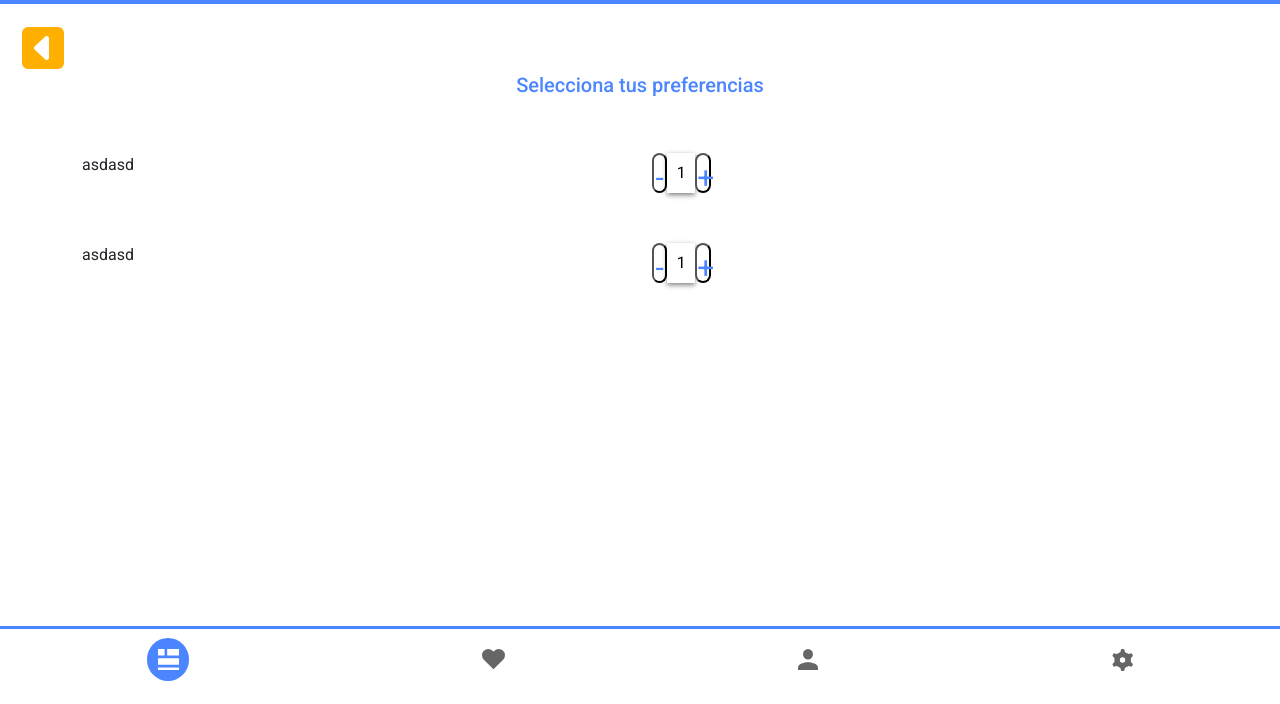
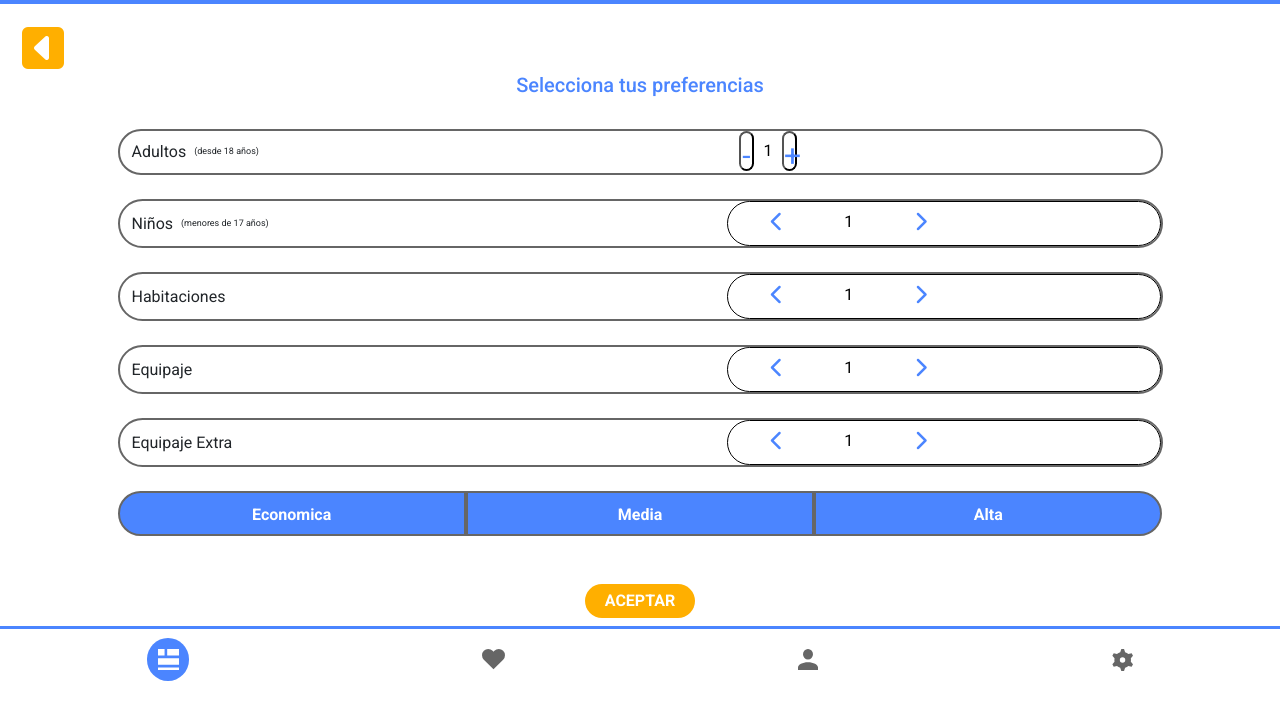
Before and after one commit to tobaweb/AppMobileVuelo, a website: page preferencias.html in a window 1280 px wide. Shown: the part 114-818 px from the top of the page. Drawn offline with nearby package versions, Linux system fonts and the light colour scheme.

Commit message:
Preferencias Final
Terminando preferencias

```diff
--- a/css/jquery.nice-number.css
+++ b/css/jquery.nice-number.css
@@ -17,6 +17,7 @@
   margin: 0;
 }
 
+
 button{
   border-radius: 10px;
   background-color: white;
--- a/css/styles.css
+++ b/css/styles.css
@@ -261,12 +261,119 @@ input{
     border: none;
     outline: none;
     padding: 5px;
-    box-shadow: 0 2px 5px rgba(0, 0, 0,.5);
 }
 input:hover,
 input:focus{
     background-color: rgb(108, 105, 104);
     color: white;
+}
+
+.texto-preferencias2{
+    margin: 0px;
+}
+.texto-preferencias{
+    font-size: 9px;
+    padding-left: 8px;
+    margin: 0px;
+}
+.background-prefe{
+    border-radius: 45px;
+    border-width: 2px;
+    border-style: solid;
+    border-color: #666666;
+}
+
+.fa-chevron-left{
+    display: flex;
+    align-items: center;
+    justify-content: center;
+    font-size: 20px;
+}
+.fa-chevron-right{
+    display: flex;
+    align-items: center;
+    justify-content: center;
+    font-size: 20px;
+}
+.boton-flecha{
+    width: 50%;
+    border: none;
+    border-radius: 10px 0px 0px 10px;
+}
+.boton-flecha2{
+    width: 50%;
+    border: none;
+    border-radius: 0px 45px 45px 0px;
+}
+.caja{
+    height: 45px;
+    border-radius: 45px;
+    border-width: 1px;
+    border-style: solid;
+    border-color: black;
+}
+
+.economica{
+    height: 45px;
+    color: white;
+    font-weight: bolder;
+    background-color: #4B85FF ;
+    border-radius: 45px 0px 0px 45px;
+    border-width: 2px;
+    border-style: solid;
+    border-color: #666666;
+}
+.economica p{
+    text-align: center;
+    padding-top: 10px;
+}
+.media p{
+    text-align: center;
+    padding-top: 10px;
+    }
+.alta p{
+    text-align: center;
+    padding-top: 10px;
+    }
+.economica:hover{
+    background-color: #FFAF00 ;
+    border-radius: 45px 0px 0px 45px;
+
+}
+.media{
+    height: 45px;
+    color: white;
+    font-weight: bolder;
+    background-color: #4B85FF ;
+    border-radius: 0px 0px 0px 0px;
+    border-width: 2px;
+    border-style: solid;
+    border-color: #666666;
+}
+.media:hover{
+    background-color: #FFAF00 ;
+    border-radius: 0px 0px 0px 0px;
+}
+.alta{
+    height: 45px;
+    color: white;
+    font-weight: bolder;
+    background-color: #4B85FF ;
+    border-radius: 0px 45px 45px 0px;
+    border-width: 2px;
+    border-style: solid;
+    border-color: #666666;
+}
+.alta:hover{
+    background-color: #FFAF00 ;
+    border-radius: 0px 45px 45px 0px;
+}
+a{
+    text-decoration: none;
+}
+.prefe-aceptar{
+    display: flex;
+
 }
 
 footer{
--- a/preferencias.html
+++ b/preferencias.html
@@ -1,15 +1,18 @@
 <!doctype html>
 <html lang="es">
     <head>
+
     <!-- Required meta tags -->
     <meta charset="utf-8">
     <meta name="viewport" content="width=device-width, initial-scale=1">
     <script src="https://kit.fontawesome.com/2374f966d9.js" crossorigin="anonymous"></script>
     <!-- Bootstrap CSS -->
+
     <link rel="stylesheet" href="./node_modules/bootstrap/dist/css/bootstrap.min.css">
     <link rel="stylesheet" href="css/styles.css">
+    <link rel="stylesheet" href="css/jquery.nice-number.css">
 
-    <link rel="stylesheet" href="css/jquery.nice-number.css">
+
 
     <title>Vuela Ya!</title>
     </head>
@@ -47,32 +50,115 @@
     </main>
 
 
-    <div class="container mt-5">
+    <div class="container mt-4">
         <div class="row">
-            <div class="col-6">
-                <p>asdasd</p>
+            <div class="col-11 mx-auto background-prefe">
+                <div class="row">
+            <div class="col-7 d-flex align-items-center">
+                <p class="texto-preferencias2">Adultos</p><p class="texto-preferencias">(desde 18 años)</p>
             </div>
-            <div class="col-6">
-                <div class="box">
-                    <input type="number" value="1">
+                    <div class="col-5">
+                        <div class="box">
+                            <input type="number" value="1">
+                        </div>
+                    </div>
                 </div>
             </div>
         </div>
     </div>
 
 
-    <div class="container mt-5">
+
+    <div class="container mt-4">
         <div class="row">
-            <div class="col-6">
-                <p>asdasd</p>
+            <div class="col-11 mx-auto background-prefe">
+                <div class="row">
+            <div class="col-7 d-flex align-items-center">
+                <p class="texto-preferencias2">Niños</p><p class="texto-preferencias">(menores de 17 años)</p>
             </div>
-            <div class="col-6">
-                <div class="box">
-                    <input type="number" value="1">
+                    <div class="col-5 caja">
+                        <div class="box">
+                            <div class="nice-number"><button class="boton-flecha" type="button"><i class="fas fa-chevron-left"></i></button><input type="number" value="1" data-nice-number-initialized="true"><button class="boton-flecha2" type="button"><i class="fas fa-chevron-right"></i></button></div>
+                        </div>
+                    </div>
                 </div>
             </div>
         </div>
     </div>
+
+    <div class="container mt-4">
+        <div class="row">
+            <div class="col-11 mx-auto background-prefe">
+                <div class="row">
+            <div class="col-7 d-flex align-items-center">
+                <p class="texto-preferencias2">Habitaciones</p>
+            </div>
+                    <div class="col-5 caja">
+                        <div class="box">
+                            <div class="nice-number"><button class="boton-flecha" type="button"><i class="fas fa-chevron-left"></i></button><input type="number" value="1" data-nice-number-initialized="true"><button class="boton-flecha2" type="button"><i class="fas fa-chevron-right"></i></button></div>
+                        </div>
+                    </div>
+                </div>
+            </div>
+        </div>
+    </div>
+
+    <div class="container mt-4">
+        <div class="row">
+            <div class="col-11 mx-auto background-prefe">
+                <div class="row">
+            <div class="col-7 d-flex align-items-center">
+                <p class="texto-preferencias2">Equipaje </p>
+            </div>
+                    <div class="col-5 caja">
+                        <div class="box">
+                            <div class="nice-number"><button class="boton-flecha" type="button"><i class="fas fa-chevron-left"></i></button><input type="number" value="1" data-nice-number-initialized="true"><button class="boton-flecha2" type="button"><i class="fas fa-chevron-right"></i></button></div>
+                        </div>
+                    </div>
+                </div>
+            </div>
+        </div>
+    </div>
+
+    <div class="container mt-4">
+        <div class="row">
+            <div class="col-11 mx-auto background-prefe">
+                <div class="row">
+            <div class="col-7 d-flex align-items-center">
+                <p class="texto-preferencias2">Equipaje Extra</p>
+            </div>
+                    <div class="col-5 caja">
+                        <div class="box">
+                            <div class="nice-number"><button class="boton-flecha" type="button"><i class="fas fa-chevron-left"></i></button><input type="number" value="1" data-nice-number-initialized="true"><button class="boton-flecha2" type="button"><i class="fas fa-chevron-right"></i></button></div>
+                        </div>
+                    </div>
+                </div>
+            </div>
+        </div>
+    </div>
+
+    <div class="container mt-4">
+        <div class="row">
+            <div class="col-11 mx-auto clases">
+                <div class="row">
+                    <div class="col-4 economica"><p>Economica</p></div>
+                    <div class="col-4 media"><p>Media</p></div>
+                    <div class="col-4 alta"><p>Alta</p></div>
+                </div>
+            </div>
+        </div>
+    </div>
+
+    <div class="container mt-5 d-flex justify-content-center">
+        <div class="row">
+          <div class="col-12 text-center mx-auto text-center">
+            <a href="index.html"><p class="btn-aceptar prefe-aceptar">ACEPTAR</p></a>
+          </div>
+        </div>
+      </div>
+
+
+
 
 
     <footer>
```
Also changed, not shown: origen.html (+0 -1 lines), js/jquery.nice-number.js.
